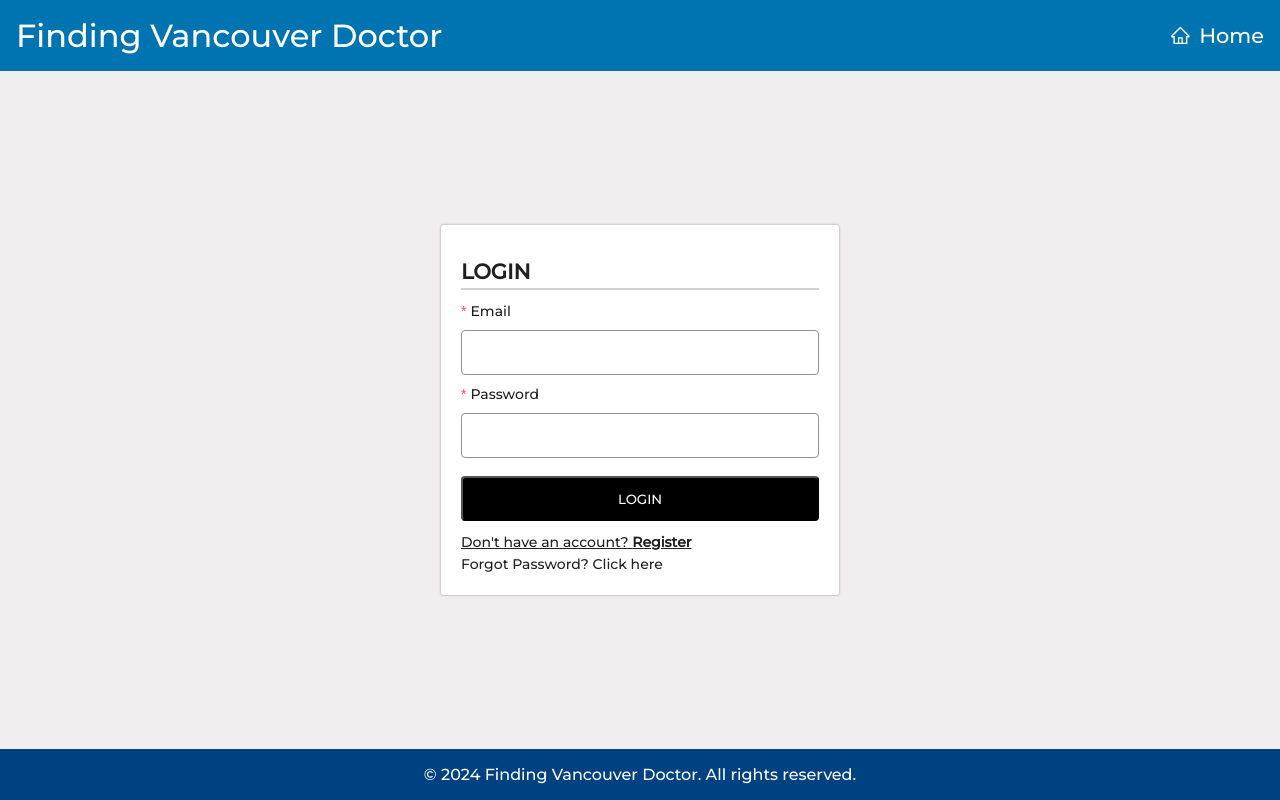
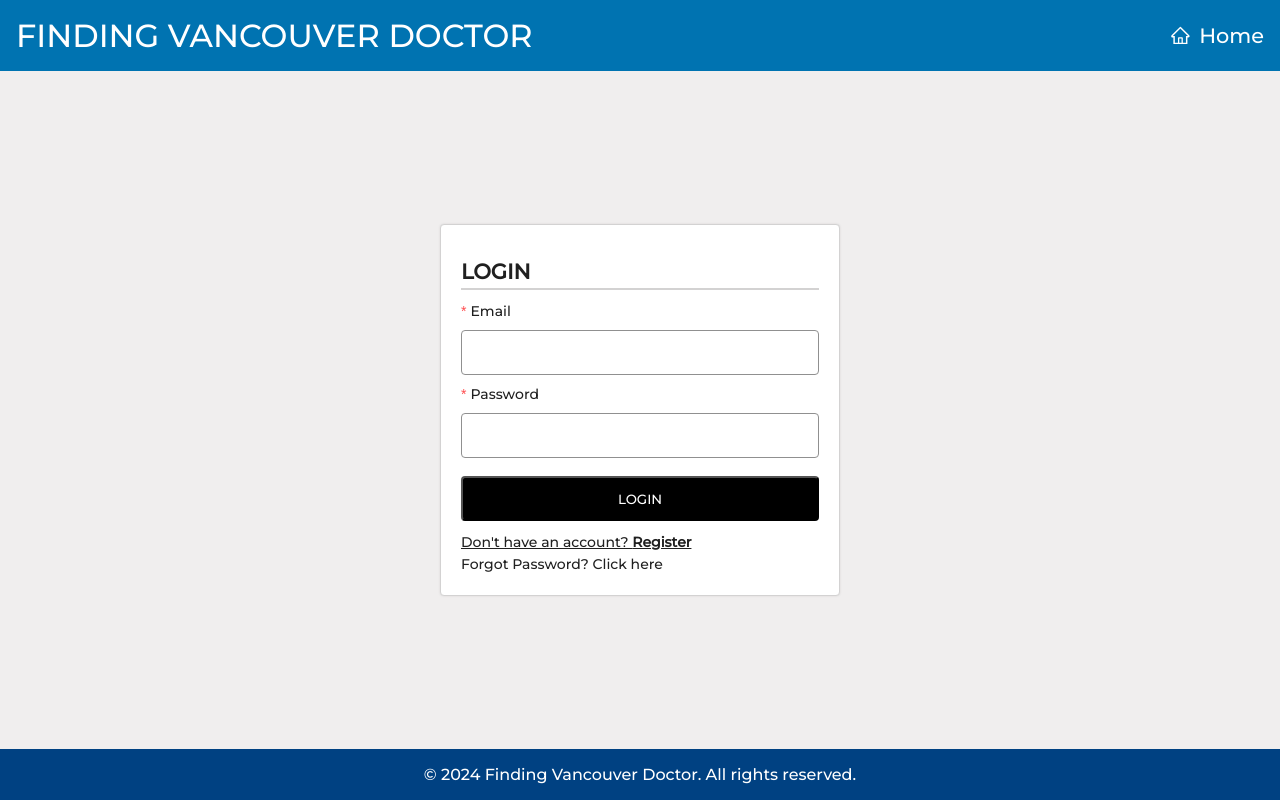
Before and after one commit to neilquizon/findingvancouverdoctors, a React (Create React App) app: page /login in a window 1280 px wide. Built offline with nearby package versions, Linux system fonts and the light colour scheme.

Commit message:
design update

```diff
--- a/src/pages/Home/index.js
+++ b/src/pages/Home/index.js
@@ -120,7 +120,7 @@ function Home() {
               }}
               style={{ color: "white", textDecoration: "underline" }}
             >
-              Log Out
+              LOGOUT
             </span>
           </div>
         ) : (
--- a/src/pages/Login/index.js
+++ b/src/pages/Login/index.js
@@ -8,7 +8,7 @@ import { AiOutlineHome } from "react-icons/ai"; // Import the home icon from rea
 
 const Header = () => (
     <header style={{ backgroundColor: '#0073b1', color: 'white', padding: '1rem', fontFamily: 'Roboto, sans-serif', display: 'flex', alignItems: 'center', justifyContent: 'space-between' }}>
-        <h1 style={{ color: 'white', fontSize: '2rem' }}>Finding Vancouver Doctor</h1>
+        <h1 style={{ color: 'white', fontSize: '2rem' }}>FINDING VANCOUVER DOCTOR</h1>
         <Link to="/" style={{ color: 'white', fontSize: '1.3rem', display: 'flex', alignItems: 'center', textDecoration: 'none' }}>
             <AiOutlineHome /> {/* Home icon */}
             <span style={{ marginLeft: '0.5rem', color: 'white' }}>Home</span>
```
